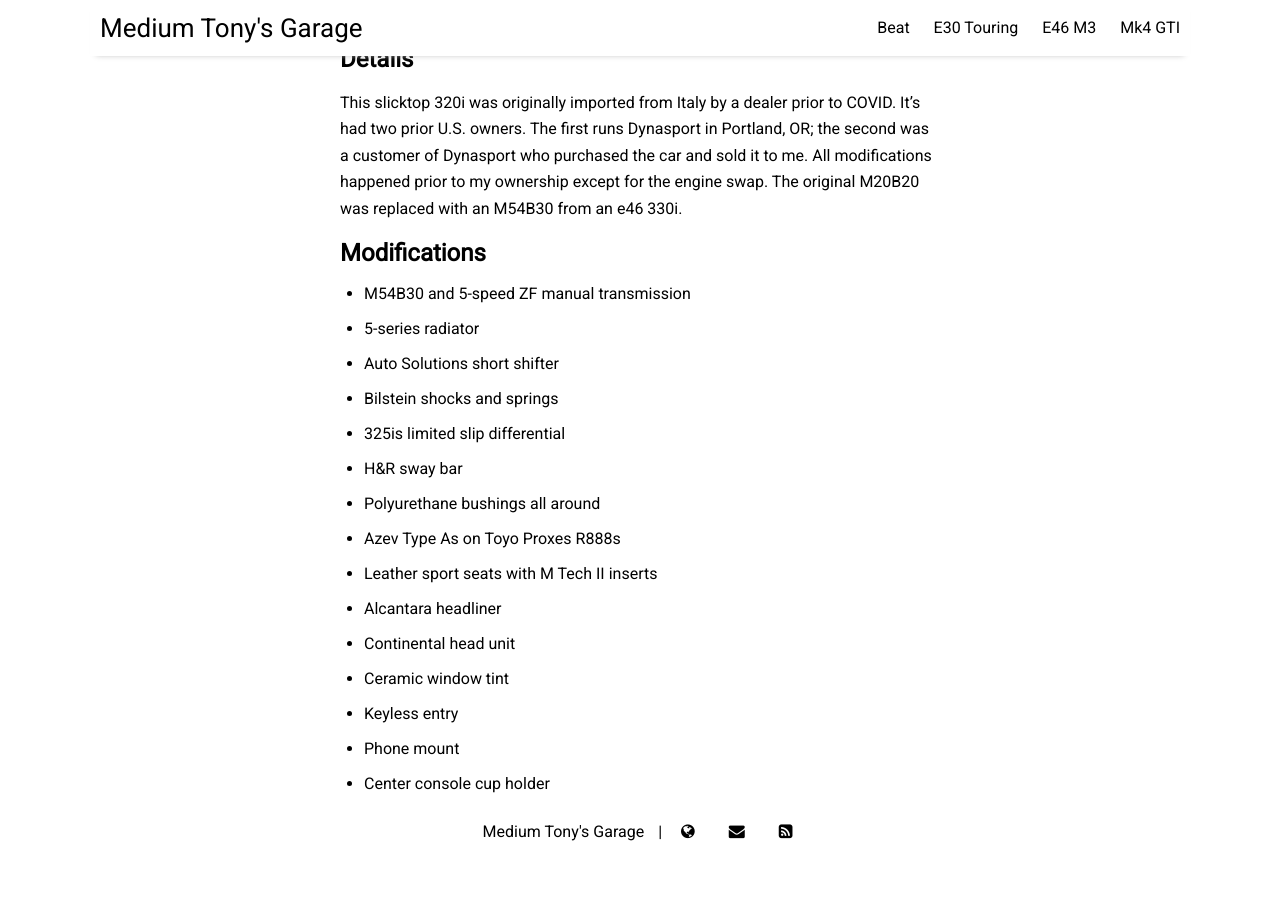
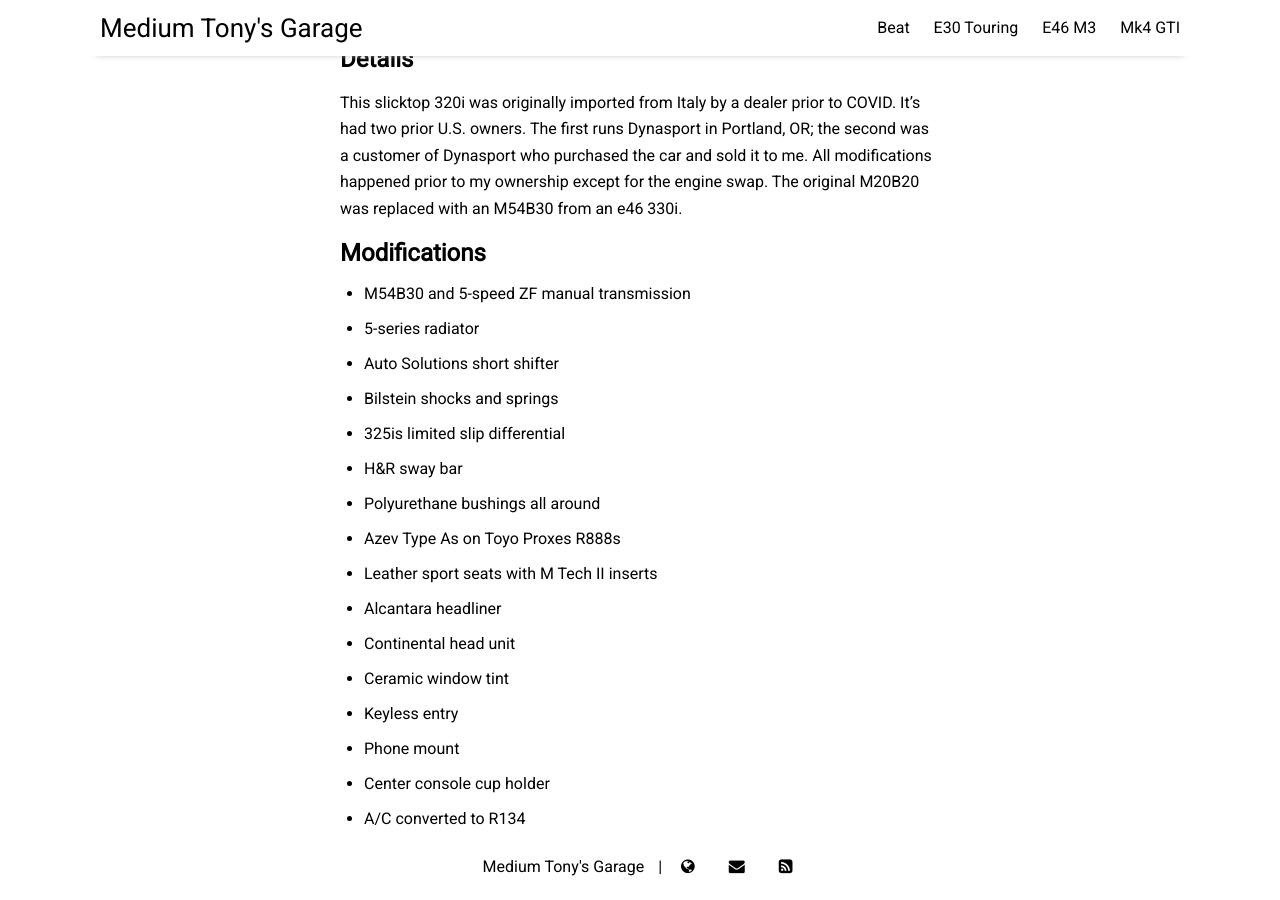
Before and after one commit to prestia/mediumtonys, a Jekyll site: the page built from _posts/2023-8-21-e30-touring-specs.md, in a window 1280 px wide and 900 px high, scrolled down 1389 px. Built offline with Jekyll 4.4.1, drawn with Linux system fonts in a browser that asks for light colours; nearby versions of some CDN libraries; before the commit the page ends 2254 px from its top, so only the background shows below that.

Commit message:
Update 2023-8-21-e30-touring-specs.md

```diff
--- a/_posts/2023-8-21-e30-touring-specs.md
+++ b/_posts/2023-8-21-e30-touring-specs.md
@@ -40,3 +40,4 @@ This slicktop 320i was originally imported from Italy by a dealer prior to COVID
 * Keyless entry
 * Phone mount
 * Center console cup holder
+* A/C converted to R134
```
